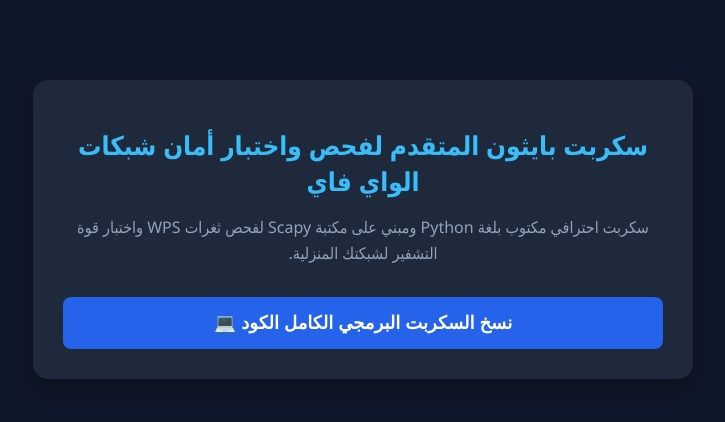
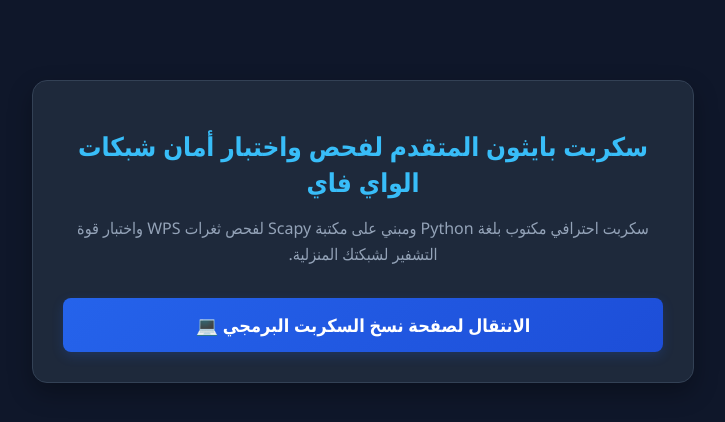
Before and after one commit to redaragd03-crypto/free-python-wifi-auditing-script, a plain HTML site: page index.html in a window 1280 px wide. Shown: the whole page, without its empty margins (277-1002 px from the left). Drawn offline with Linux system fonts and the light colour scheme.

Commit message:
Landing page updated for URL shortener

```diff
--- a/index.html
+++ b/index.html
@@ -6,26 +6,18 @@
     <title>سكربت بايثون المتقدم لفحص واختبار أمان شبكات الواي فاي</title>
     <style>
         body { font-family: 'Segoe UI', Tahoma, Geneva, Verdana, sans-serif; background-color: #0f172a; color: #f8fafc; text-align: center; padding: 20px; margin: 0; }
-        .container { max-width: 600px; margin: 60px auto; background: #1e293b; padding: 30px; border-radius: 15px; box-shadow: 0 10px 25px rgba(0,0,0,0.3); }
+        .container { max-width: 600px; margin: 60px auto; background: #1e293b; padding: 30px; border-radius: 15px; box-shadow: 0 10px 25px rgba(0,0,0,0.3); border: 1px solid #334155; }
         h1 { color: #38bdf8; font-size: 26px; margin-bottom: 15px; }
         p { color: #94a3b8; font-size: 16px; margin-bottom: 30px; line-height: 1.6; }
-        .btn { display: block; width: 100%; background: #2563eb; color: white; padding: 15px; border: none; border-radius: 8px; font-size: 18px; font-weight: bold; cursor: pointer; text-decoration: none; box-sizing: border-box; transition: 0.3s; }
-        .btn:hover { background: #1d4ed8; }
+        .btn { display: inline-block; width: 100%; background: linear-gradient(135deg, #2563eb, #1d4ed8); color: white; padding: 15px; border: none; border-radius: 8px; font-size: 18px; font-weight: bold; cursor: pointer; text-decoration: none; box-sizing: border-box; transition: 0.3s; box-shadow: 0 4px 12px rgba(37, 99, 235, 0.2); }
+        .btn:hover { background: linear-gradient(135deg, #1d4ed8, #1e40af); transform: translateY(-2px); }
     </style>
 </head>
 <body>
 <div class="container">
     <h1>سكربت بايثون المتقدم لفحص واختبار أمان شبكات الواي فاي</h1>
     <p>سكربت احترافي مكتوب بلغة Python ومبني على مكتبة Scapy لفحص ثغرات WPS واختبار قوة التشفير لشبكتك المنزلية.</p>
-    <button class="btn" onclick="unlockContent()">نسخ السكربت البرمجي الكامل الكود 💻</button>
+    <a href="https://shrinkme.click/pag7" target="_blank" class="btn">الانتقال لصفحة نسخ السكربت البرمجي 💻</a>
 </div>
-<script>
-    function unlockContent() {
-        window.open("https://www.effectivecpmnetwork.com/nd9rjq25?key=84fcecc2b1784eff167b5d31f4660ca0", '_blank');
-        navigator.clipboard.writeText(`import os; from scapy.all import *; print('[+] Starting WiFi Network Auditing Tool...')`).then(() => {
-            alert("✅ تم نسخ المحتوى بنجاح في جهازك! يمكنك لصقه الآن.");
-        });
-    }
-</script>
 </body>
 </html>
```
